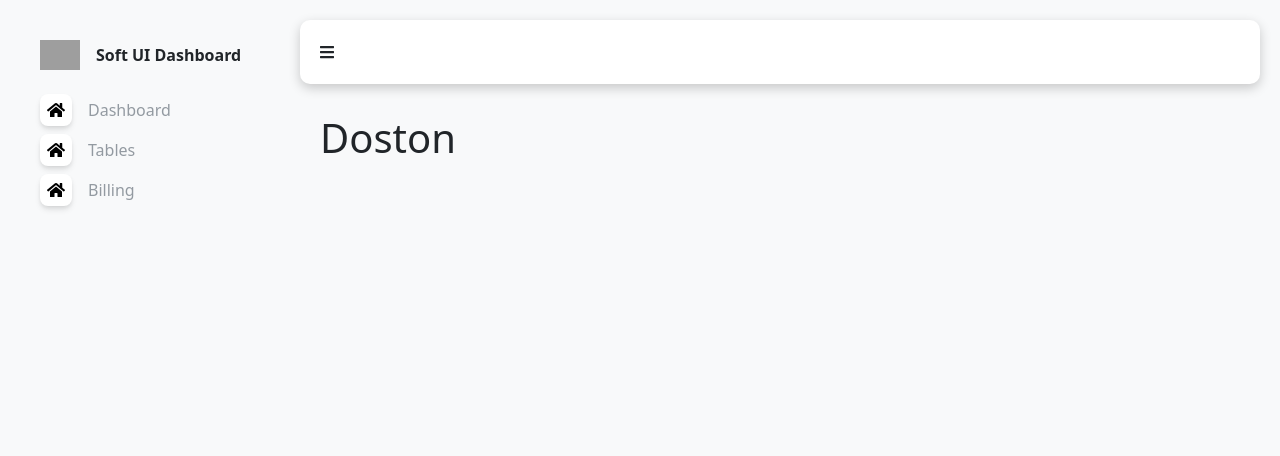
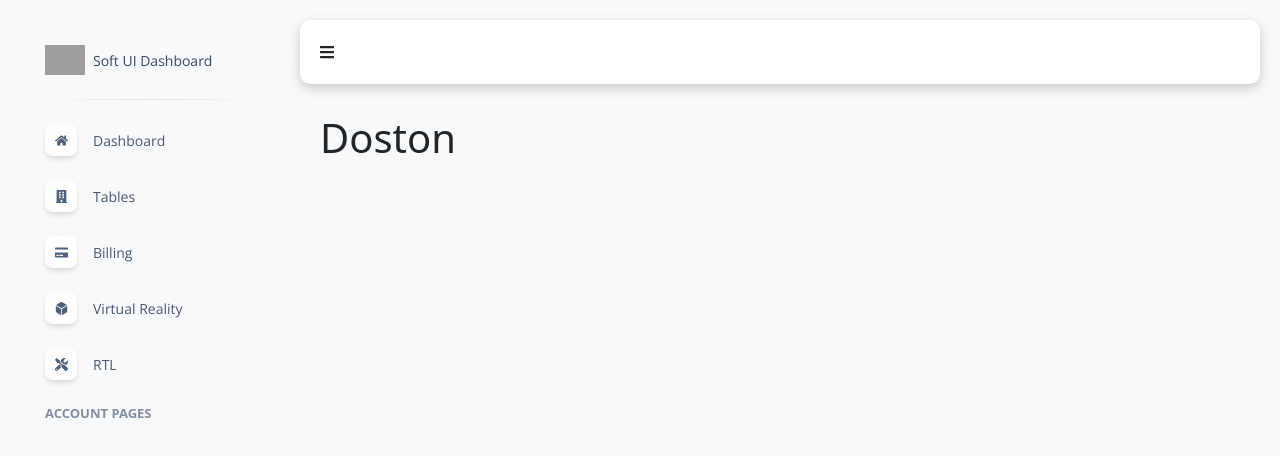
Before and after one commit to AbdulazizSulaymon/next-dashboard-new-g88, a Next.js app: page / in a window 1280 px wide. Shown: the top 456 px of the page. Built offline with nearby package versions, Linux system fonts and the light colour scheme; grey boxes are pictures that could not be loaded.

Commit message:
daston dashboard

```diff
--- a/containers/Layout/LayoutWrapper.js
+++ b/containers/Layout/LayoutWrapper.js
@@ -1,4 +1,5 @@
-import styled from 'styled-components';
+import styled from "styled-components";
+
 
 const padding = "20px";
 
@@ -7,31 +8,57 @@ const LayoutWrapper = styled.div`
   padding: ${padding};
   min-height: 100vh;
 
-    .logo{
+  .logo {
     height: 30px;
   }
 
-  .sidebar{
+  .sidebar {
     width: 0;
     flex-shrink: 0;
     padding: ${padding} 0;
     /* background-color: white; */
-        box-shadow:  none !important;
+    box-shadow: none !important;
     border-radius: 10px;
     position: sticky;
     top: 0;
     overflow-y: auto;
     margin-right: 20px;
 
-        &.show{
+    &.show {
       width: 260px;
-            padding: ${padding};
+      padding: 25px;
     }
 
-        ul{
-            li{
-                a{
-                    .icon{
+    .soft {
+      font-family: 'Open Sans', sans-serif;
+      font-size: .875rem;
+      color: rgb(52, 71, 103);
+    }
+
+    hr.horizontal.dark {
+      background-image: linear-gradient(
+        90deg,
+        transparent,
+        rgba(0, 0, 0, 0.4),
+        transparent
+      );
+    }
+
+    hr.horizontal {
+      background-color: transparent;
+    }
+
+    .account {
+      color: rgb(52, 71, 103);
+      font-size: 13px;
+      font-weight: 700;
+      opacity: 0.6 !important;
+    }
+
+    ul {
+      li {
+        a {
+          .icon {
             /* background-image: linear-gradient(310deg ,#e9ecef,#e9ecef); */
             background-color: white !important;
             width: 32px;
@@ -39,25 +66,31 @@ const LayoutWrapper = styled.div`
             display: flex;
             align-items: center;
             justify-content: center;
-                        color: black !important;
+            .icons {
+              width: 13px;
+              height: 13px;
+              color: rgb(60, 80, 110);
             }
-
-                    color: rgb(147, 154, 161) !important;
+          }
+          color: rgb(52, 71, 103);
+          opacity: .9;
+          font-family: 'Open Sans', sans-serif;
+          font-size: 14px;
         }
       }
     }
   }
-  .rightside{
+  .rightside {
     flex: 1;
 
-      header{
+    header {
       padding: ${padding};
       background-color: white;
       border-radius: 10px;
       position: sticky;
       top: 0;
     }
-      .content{
+    .content {
       margin-top: 10px;
       padding: ${padding};
     }
--- a/containers/Layout/index.js
+++ b/containers/Layout/index.js
@@ -11,12 +11,13 @@ const Layout = ({ children }) => {
             <div className="sidebar myshadow show">
                 <div className="d-flex align-items-center">
                     <img src="https://demos.creative-tim.com/soft-ui-dashboard/assets/img/logo-ct.png"
-                        className="logo me-3" alt="" />
-                    <p className="m-0 fw-bold">Soft UI Dashboard</p>
+                        className="logo me-2" alt="" />
+                    <p className="m-0 soft">Soft UI Dashboard</p>
                 </div>
+                <hr className="horizontal dark mt-4" />
                 <div className="line"></div>
                 <ul className="mt-4">
-                    {dashboardPages.map(v => <li key={v.href} className="mb-2">
+                    {dashboardPages.map(v => <li key={v.href} className="mb-4">
                         <Link href={v.href}>
                             <a className="item d-flex align-items-center">
                                 <div className="icon rounded shadow">
@@ -29,6 +30,7 @@ const Layout = ({ children }) => {
                         </Link>
                     </li>)}
                 </ul>
+                <p class="text-uppercase account">Account pages</p>
             </div>
             <div className="rightside ">
                 <header className="myshadow">
--- a/data/sidebar.js
+++ b/data/sidebar.js
@@ -1,37 +1,48 @@
+import { faBuilding, faCopyright, faCreditCard, faDiceD6, faRocket, faTools, faUser } from "@fortawesome/free-solid-svg-icons";
 import { faHome } from "@fortawesome/free-solid-svg-icons";
 import { FontAwesomeIcon } from "@fortawesome/react-fontawesome";
 
 export const dashboardPages = [
     {
-        icon: <FontAwesomeIcon icon={faHome} />,
+        icon: <FontAwesomeIcon className="icons" icon={faHome} />,
         title: "Dashboard",
         href: "/dashboard"
     },
     {
-        icon: <FontAwesomeIcon icon={faHome} />,
+        icon: <FontAwesomeIcon className="icons" icon={faBuilding} />,
         title: "Tables",
         href: "/tables"
     },
     {
-        icon: <FontAwesomeIcon icon={faHome} />,
+        icon: <FontAwesomeIcon className="icons" icon={faCreditCard} />,
         title: "Billing",
         href: "/billing"
+    },
+    {
+        icon: <FontAwesomeIcon className="icons" icon={faDiceD6} />,
+        title: "Virtual Reality",
+        href: "/virtual"
+    },
+    {
+        icon: <FontAwesomeIcon className="icons" icon={faTools} />,
+        title: "RTL",
+        href: "/rtl"
     }
 ]
 
 export const accountPages = [
     {
-        icon: <FontAwesomeIcon icon={faHome} />,
+        icon: <FontAwesomeIcon className="icons" icon={faUser} />,
         title: "Profile",
         href: "/profile"
     },
     {
-        icon: <FontAwesomeIcon icon={faHome} />,
+        icon: <FontAwesomeIcon className="icons" icon={faCopyright} />,
         title: "Sign in",
         href: "/sign-in"
     },
     {
-        icon: <FontAwesomeIcon icon={faHome} />,
+        icon: <FontAwesomeIcon className="icons" icon={faRocket} />,
         title: "Sign Up",
         href: "/sign-up"
     },
--- a/pages/_app.js
+++ b/pages/_app.js
@@ -1,24 +1,32 @@
-import 'bootstrap/dist/css/bootstrap.css'
+import "bootstrap/dist/css/bootstrap.css";
 import "@fortawesome/fontawesome-svg-core/styles.css";
 import { config } from "@fortawesome/fontawesome-svg-core";
 config.autoAddCss = false;
 import Head from "next/head";
-import { Provider } from 'react-redux';
-import store from '../redux/store';
-import GlobalStyles from '../styles/global';
+import { Provider } from "react-redux";
+import store from "../redux/store";
+import GlobalStyles from "../styles/global";
 
 function MyApp({ Component, pageProps }) {
-  return <>
+  return (
+    <>
       <Head>
-      <title>Dashboard New</title>
+        <title>Soft UI Dashboard by Creative Tim</title>
         <meta name="description" content="Generated by create next app" />
-      <link rel="icon" href="/favicon.ico" />
+        <link
+          rel="icon"
+          href="https://demos.creative-tim.com/soft-ui-dashboard/assets/img/apple-icon.png"
+        />
+        <link rel="preconnect" href="https://fonts.googleapis.com" />
+        <link rel="preconnect" href="https://fonts.gstatic.com" crossorigin />
+        <link href="https://fonts.googleapis.com/css2?family=Open+Sans:wght@300&display=swap" rel="stylesheet" />
       </Head>
       <Provider store={store}>
         <GlobalStyles />
         <Component {...pageProps} />
       </Provider>
     </>
+  );
 }
 
-export default MyApp
+export default MyApp;
```
Also changed, not shown: pages/doston.js (deleted, +0 -9 lines). Lines whose indentation alone changed are shown as unchanged.
